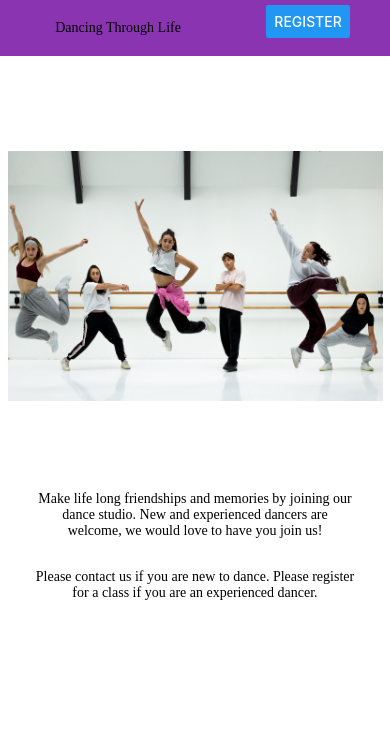
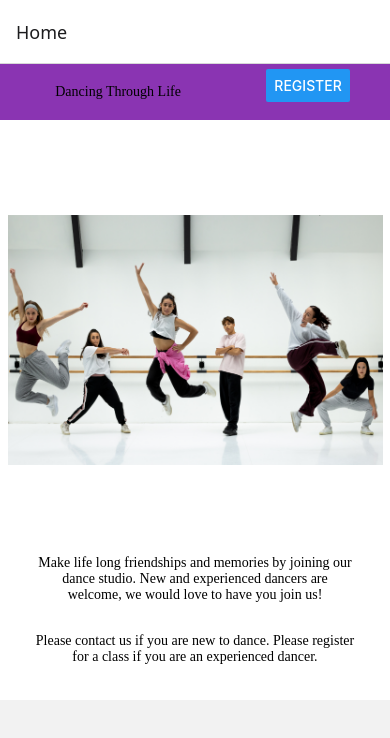
Before and after one commit to SEG3125-2026/seg3125-lab8_group20, a React Native app in the folder myproject/: screen / in a window 390 px wide. Shown: the top 738 px of the page. Built offline with nearby package versions, Linux system fonts and the light colour scheme.

Commit message:
added separate page views

```diff
--- a/myproject/App.js
+++ b/myproject/App.js
@@ -1,66 +1,8 @@
-import { StatusBar } from 'expo-status-bar';
-import React, { useState } from 'react';
-import { StyleSheet, Text, View, Button, ScrollView, Image} from 'react-native';
+import * as React from 'react';
+import { Navigation } from './routes/homeStack';
 
 export default function App() {
-  // const clickHandler = () =>
-
   return (
-    <ScrollView>
-      <View style={styles.container}>
-        <View style={styles.header}>
-          <Text style={styles.textFont}>Dancing Through Life</Text>
-          <View style={styles.buttonContainer}>
-            <Button title='REGISTER'/> {/* add onPress={clickHandler} here after */}
-          </View>
-        </View>
-        <View style={styles.body}>
-          <View style={styles.imageContainer}>
-              <Image source={require('./assets/Dance_studio_homepage.png')}
-                     style={{height: 400 , width: 375, resizeMode: 'contain'}}/>
-          </View>
-          <Text style={styles.textFont}>Make life long friendships and memories by joining our dance studio.
-                New and experienced dancers are welcome, we would love to have you join us!</Text>
-          <Text style={styles.textFont}>Please contact us if you are new to dance.
-                Please register for a class if you are an experienced dancer.</Text>
-        </View>
-        <StatusBar style="auto" />
-      </View>
-    </ScrollView>
+    <Navigation/>
   );
 }
-
-const styles = StyleSheet.create({
-  container: {
-    flex: 1,
-    backgroundColor: '#fff',
-  },
-  header: {
-    backgroundColor: '#8A34B2',
-    padding: 5,
-    flexDirection: 'row',
-    justifyContent: 'space-around',
-  },
-  boldText:{
-    fontWeight: 'bold',
-  },
-  body:{
-    backgroundColor: 'white',
-    padding: 20,
-  },
-  buttonContainer: {
-    fontFamily: 'ui-rounded',
-    fontWeight: '400',
-    //backgroundColor: '#fff'
-  },
-  textFont:{
-    fontFamily: 'ui-rounded',
-    fontWeight: '400',
-    textAlign: 'center',
-    padding: 15,
-  },
-  imageContainer:{
-    flex:1,
-    alignItems: 'center',
-  }
-});
--- /dev/null
+++ b/myproject/routes/homeStack.js
@@ -0,0 +1,38 @@
+import * as React from 'react';
+import { createNativeStackNavigator } from '@react-navigation/native-stack';
+import { createStaticNavigation } from '@react-navigation/native';
+import HomeScreen from '../screens/homescreen';
+import ClassSchedulesScreen from '../screens/classschedules';
+import PastPerformanceScreen from '../screens/pastperformances';
+import OurClassesScreen from '../screens/ourclasses';
+import OurIntructorScreen from '../screens/ourinstructors';
+import ContactScreen from '../screens/contact';
+import LeaveAReviewScreen from '../screens/leaveareview';
+
+const HomeStack = createNativeStackNavigator({
+    screens:{
+        Home: {
+        screen: HomeScreen,
+        },
+        // ClassSchedule: {
+        // screen: ClassSchedulesScreen,
+        // },
+        // PastPerformance: {
+        // screen: PastPerformanceScreen,
+        // },
+        // OurClass: {
+        // screen: OurClassesScreen,
+        // },
+        // OurInstructor: {
+        // screen: OurIntructorScreen,
+        // },
+        // Contact:{
+        // screen: ContactScreen,
+        // },
+        // LeaveAReview: {
+        // screen: LeaveAReviewScreen,
+        // }
+    }
+});
+
+export const Navigation = createStaticNavigation(HomeStack);
--- /dev/null
+++ b/myproject/screens/homescreen.js
@@ -0,0 +1,63 @@
+
+import { StyleSheet, Text, View, Button, ScrollView, Image, StatusBar} from 'react-native';
+
+export default function HomeScreen(){
+    return (
+        <ScrollView>
+        <View style={styles.container}>
+            <View style={styles.header}>
+            <Text style={styles.textFont}>Dancing Through Life</Text>
+            <View style={styles.buttonContainer}>
+                <Button title='REGISTER'/> {/* add onPress={clickHandler} here after */}
+            </View>
+            </View>
+            <View style={styles.body}>
+            <View style={styles.imageContainer}>
+                <Image source={require('../assets/Dance_studio_homepage.png')}
+                        style={{height: 400 , width: 375, resizeMode: 'contain'}}/>
+            </View>
+            <Text style={styles.textFont}>Make life long friendships and memories by joining our dance studio.
+                    New and experienced dancers are welcome, we would love to have you join us!</Text>
+            <Text style={styles.textFont}>Please contact us if you are new to dance.
+                    Please register for a class if you are an experienced dancer.</Text>
+            </View>
+            <StatusBar style="auto" />
+        </View>
+        </ScrollView>
+    )
+}
+
+const styles = StyleSheet.create({
+  container: {
+    flex: 1,
+    backgroundColor: '#fff',
+  },
+  header: {
+    backgroundColor: '#8A34B2',
+    padding: 5,
+    flexDirection: 'row',
+    justifyContent: 'space-around',
+  },
+  boldText:{
+    fontWeight: 'bold',
+  },
+  body:{
+    backgroundColor: 'white',
+    padding: 20,
+  },
+  buttonContainer: {
+    fontFamily: 'ui-rounded',
+    fontWeight: '400',
+    //backgroundColor: '#fff'
+  },
+  textFont:{
+    fontFamily: 'ui-rounded',
+    fontWeight: '400',
+    textAlign: 'center',
+    padding: 15,
+  },
+  imageContainer:{
+    flex:1,
+    alignItems: 'center',
+  }
+});
```
Also changed, not shown: myproject/package.json (+7 -1 lines), myproject/screens/classschedules.js (added), myproject/screens/contact.js (added), myproject/screens/leaveareview.js (added), myproject/screens/ourclasses.js (added), myproject/screens/ourinstructors.js (added), myproject/screens/pastperformances.js (added), 1 other file (tests, documents, lock files or other folders).
